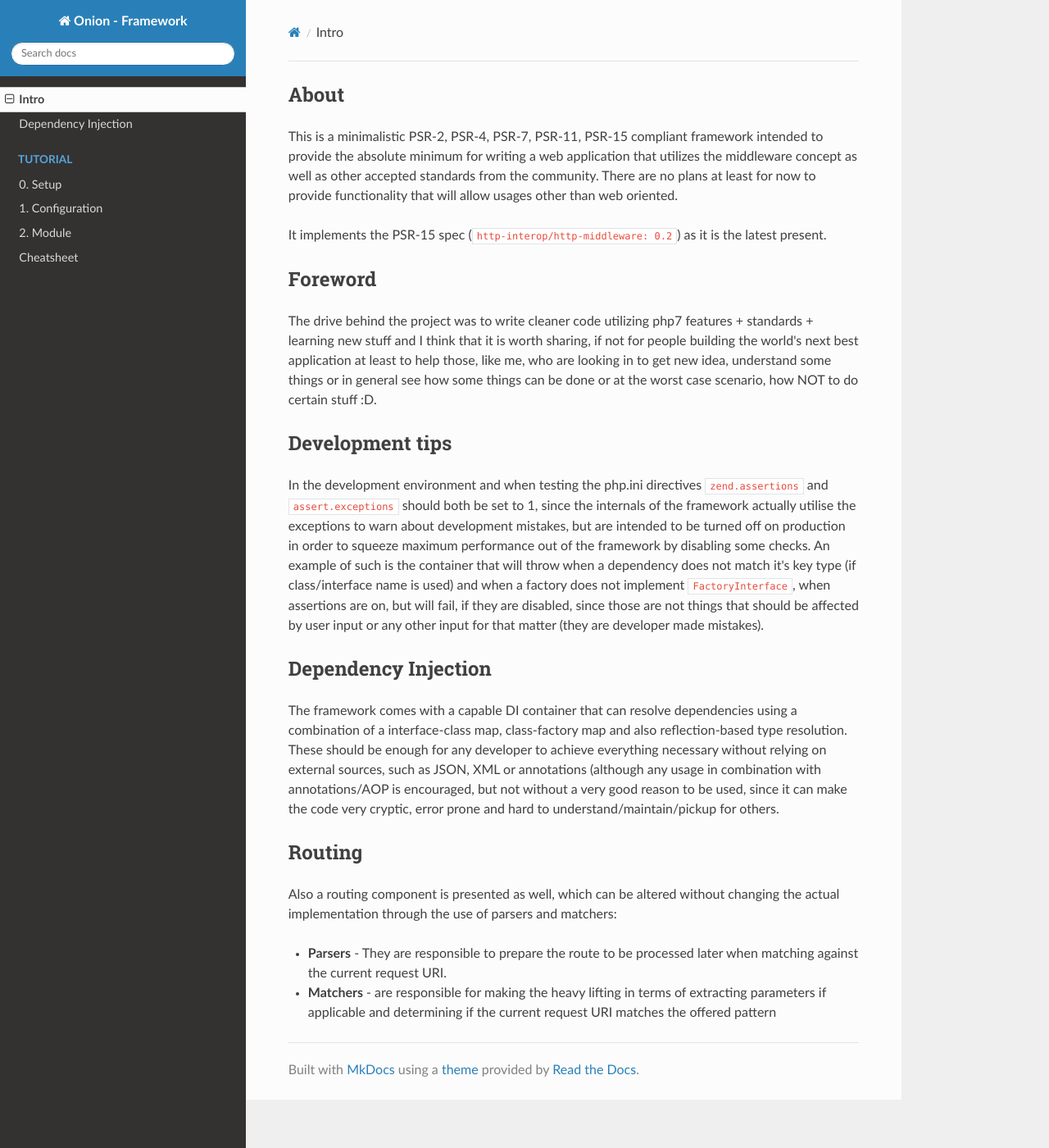
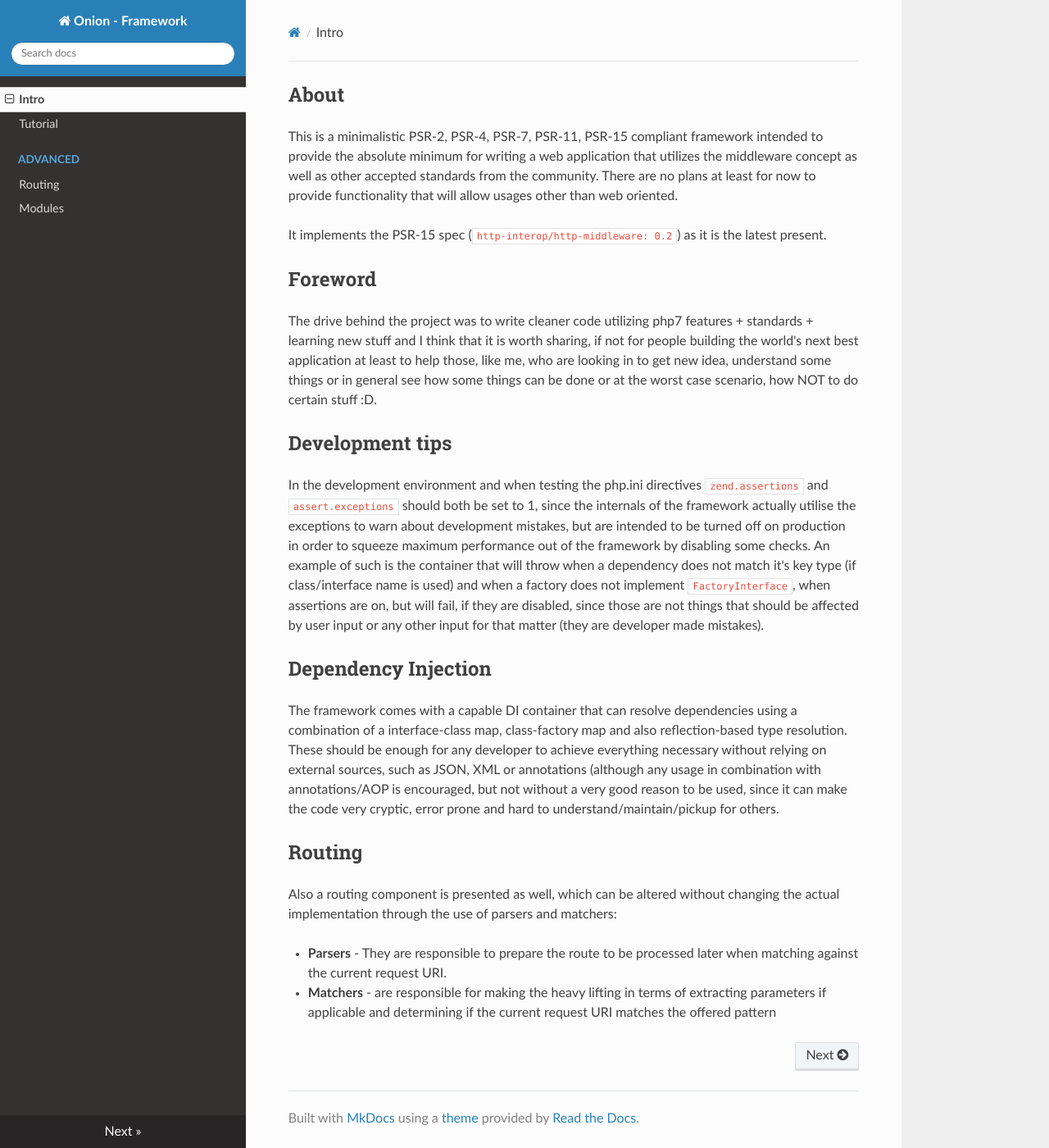
Before and after one commit to phOnion/framework, an MkDocs documentation site: the page built from docs/index.md, in a window 1280 px wide and 1400 px high. Shown: the whole window at 82% size. Built offline with MkDocs 1.6.1, drawn with Linux system fonts in a browser that asks for light colours; nearby versions of some CDN libraries; old or Windows-style settings are respelled for this version of MkDocs.

Commit message:
Update mkdocs file to reflect documentation changes

```diff
--- a/mkdocs.yml
+++ b/mkdocs.yml
@@ -1,10 +1,8 @@
 site_name: Onion - Framework
 pages:
- - Intro: index.md
- - Dependency Injection: dependency-injection.md
- - Tutorial:
-   - "0. Setup": tutorial/00-setup.md
-   - "1. Configuration": tutorial/10-configuration.md
-   - "2. Module": tutorial/20-module.md
- - Cheatsheet: handbook.md
+  - Intro: index.md
+  - Tutorial: setup.md
+  - "Advanced":
+    - "Routing": routing.md
+    - "Modules": modules.md
 theme: readthedocs
```
